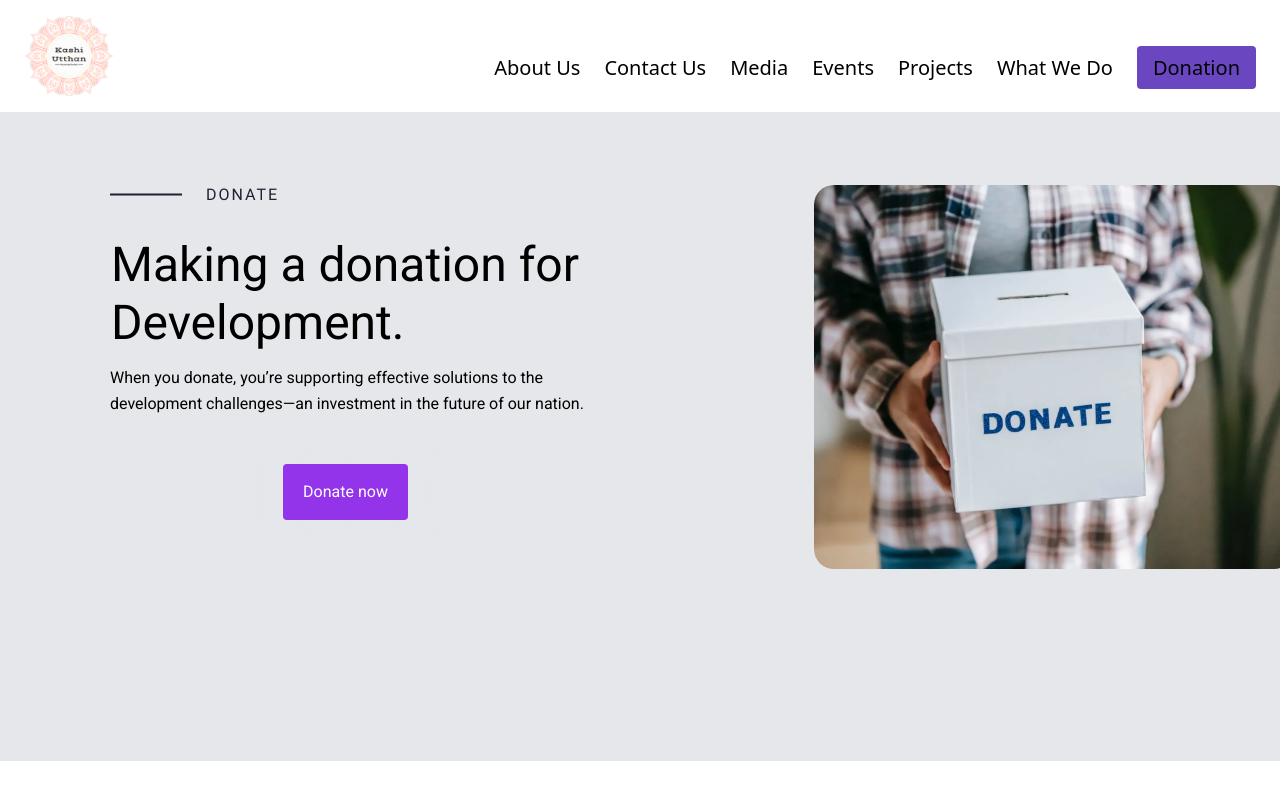
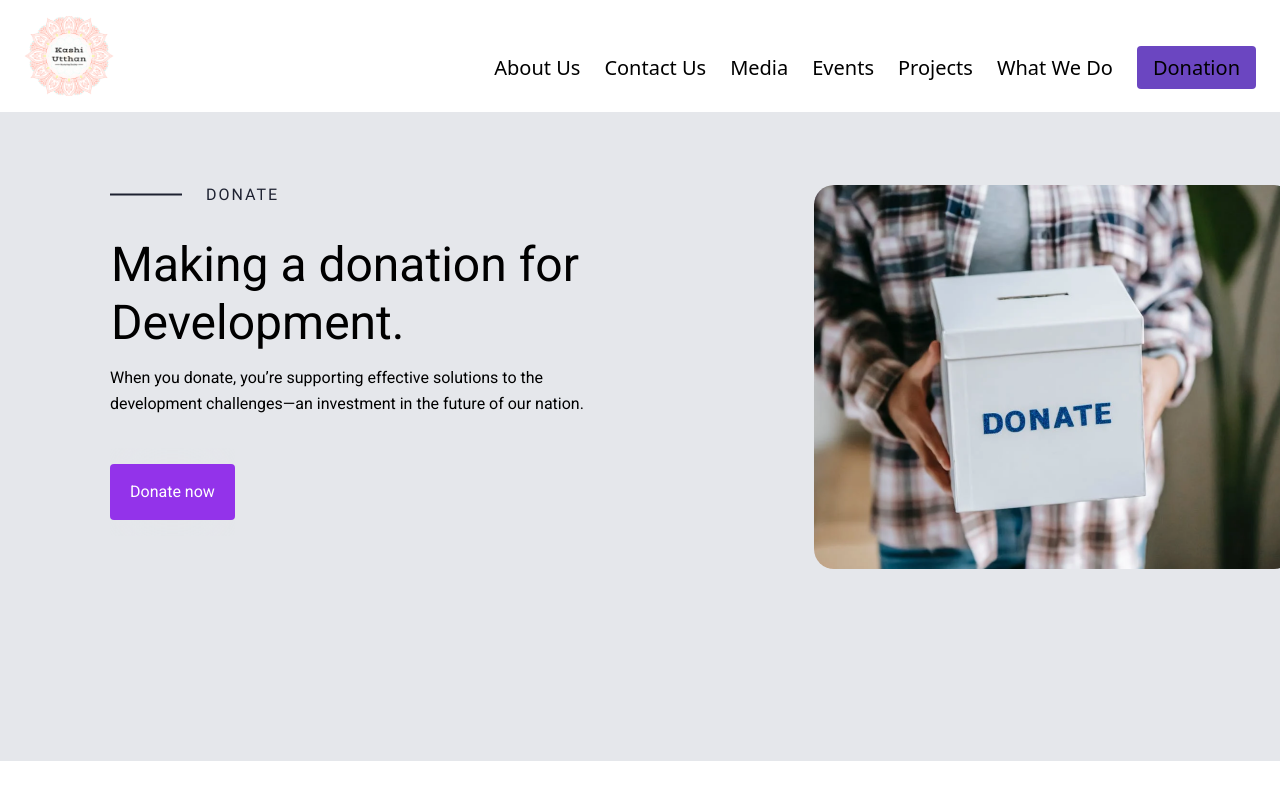
Before and after one commit to Areesha213/figmatempngo, a React (Vite) app: page /donation in a window 1280 px wide. Shown: the top 800 px of the page. Built offline with nearby package versions, Linux system fonts and the light colour scheme.

Commit message:
Update Main.jsx

```diff
--- a/src/components/Main.jsx
+++ b/src/components/Main.jsx
@@ -11,7 +11,7 @@ const Main = ({ className = "" }) => {
 
   return (
     <section
-      className={`self-stretch bg-gray-200 flex flex-col items-start justify-start pt-0 px-0 pb-24 box-border max-w-full text-left text-37xl text-primary-text font-h2 mq750:pb-[62px] mq750:box-border ${className}`}
+      className={`self-stretch bg-gray-200 flex flex-col items-start justify-start pt-0 px-0 pb-24 box-border max-w-full text-left text-primary-text font-h2 mq750:pb-[62px] mq750:box-border ${className}`}
     >
 
       <div className="self-stretch bg-ghostwhite flex flex-row items-start justify-start py-24 px-[110px] box-border relative gap-[76px] max-w-full mt-[-23px] mq750:gap-[38px] mq750:pl-[55px] mq750:pr-[55px] mq750:pb-[62px] mq750:box-border mq450:gap-[19px] mq450:pl-5 mq450:pr-5 mq450:box-border mq1250:flex-wrap">
@@ -26,7 +26,7 @@ const Main = ({ className = "" }) => {
           <div className="self-stretch flex flex-row items-start justify-end max-w-full">
             <div className="w-[628px] flex flex-col items-start justify-start gap-[14px] max-w-full">
               <div className="self-stretch flex flex-row items-start justify-start py-0 pr-0 pl-px box-border max-w-full">
-                <h1 className="m-0 flex-1 relative text-5xl leading-[120%] font-normal font-inherit inline-block max-w-full z-[1] mq750:text-26xl mq750:leading-[54px] mq450:text-15xl mq450:leading-[40px]">
+                <h1 className="m-0 flex-1 relative text-5xl leading-[120%] font-normal font-inherit inline-block max-w-full z-[1] mq750:text-3xl mq750:leading-[54px] mq450:text-2xl mq450:leading-[40px]">
                   Making a donation for Development.
                 </h1>
               </div>
@@ -37,8 +37,8 @@ const Main = ({ className = "" }) => {
               </div>
             </div>
           </div>
-          <div className="w-[343px] ml-16 flex flex-row items-center justify-center  box-border max-w-full">
-            <button className="cursor-pointer [border:none] py-4 px-8 bg-blueviolet [backdrop-filter:blur(80px)] rounded flex flex-row items-start justify-start whitespace-nowrap z-[1] hover:bg-darkorchid">
+          <div className="  flex flex-row items-center justify-center  box-border max-w-full">
+            <button className="cursor-pointer [border:none] py-4 p bg-blueviolet [backdrop-filter:blur(80px)] rounded flex flex-row items-start justify-start whitespace-nowrap z-[1] hover:bg-darkorchid">
               <div className="text-white px-5 py-4 rounded hover:bg-blue-600 no-underline bg-purple-600">
                 Donate now
               </div>
```
